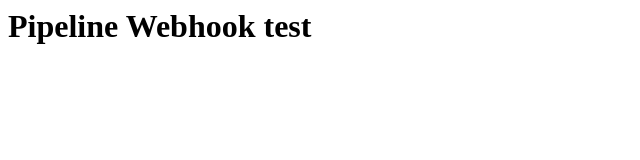
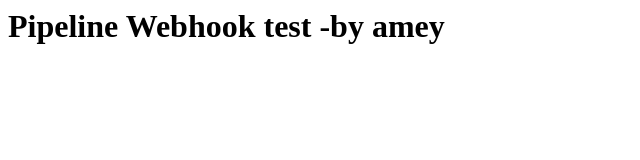
Before and after one commit to quivonex/testpipeline, a plain HTML site: page index.html in a window 1280 px wide. Shown: the whole page, without its empty margins (0-640 px from the left). Drawn offline with Linux system fonts and the light colour scheme.

Commit message:
Update index.html

```diff
--- a/index.html
+++ b/index.html
@@ -1,3 +1,3 @@
 <h1>
-  Pipeline Webhook test
+  Pipeline Webhook test -by amey
 </h1>
```
